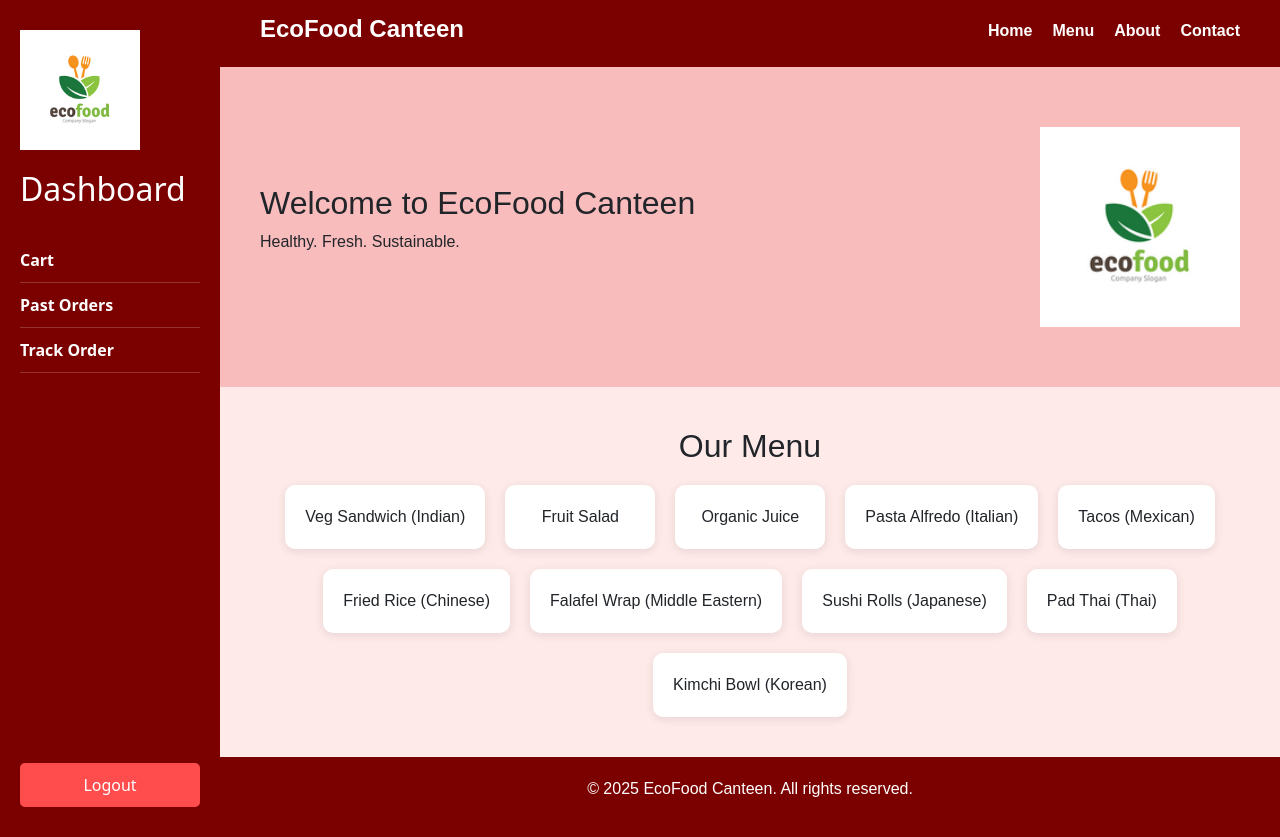
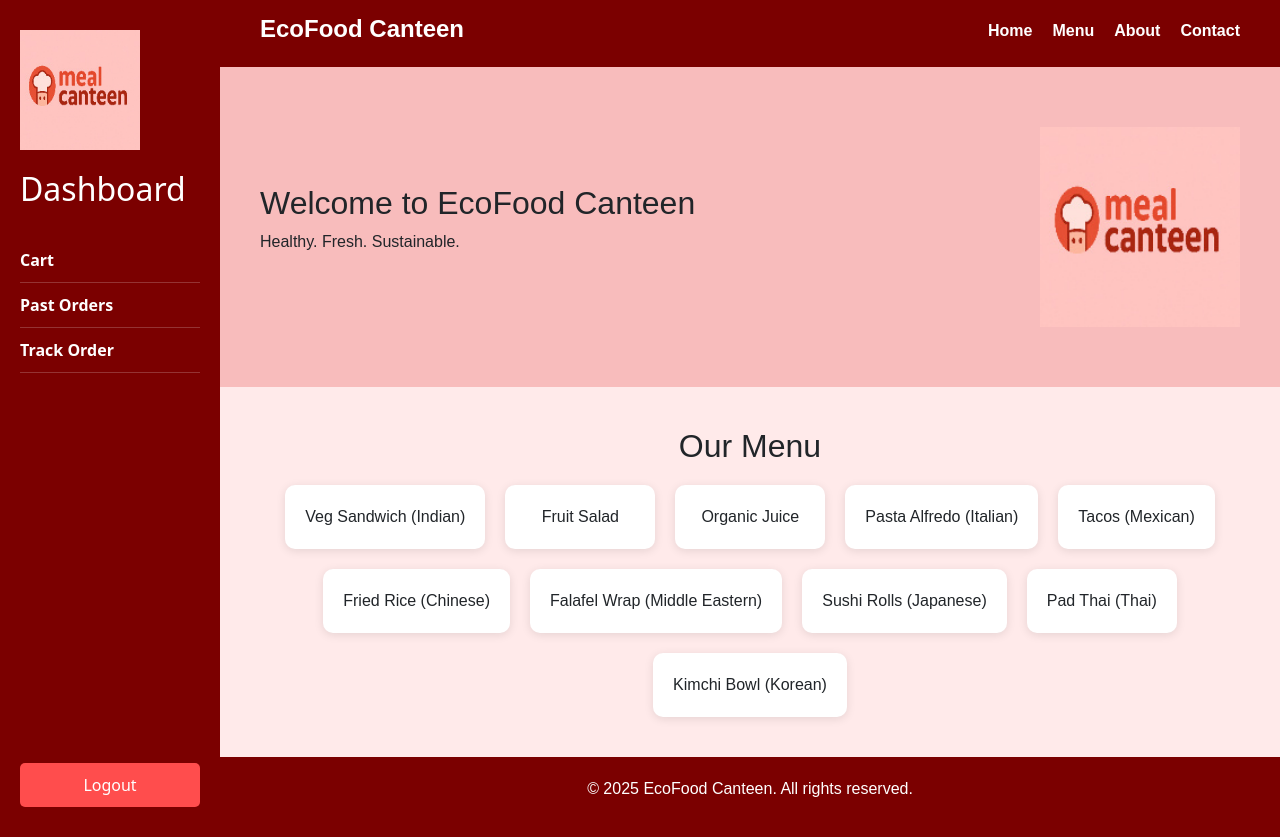
Before and after one commit to Nihar0710/Canteen, a React (Create React App) app: page /dashboard in a window 1280 px wide. Built offline with nearby package versions, Linux system fonts and the light colour scheme.

Commit message:
Logo changed

```diff
--- a/src/components/Login/Login.js
+++ b/src/components/Login/Login.js
@@ -1,7 +1,7 @@
 import React, { useEffect, useState } from "react";
 import { data, Route, useNavigate } from "react-router-dom";
 import { FaUser, FaLock } from "react-icons/fa";
-import logo from '../../pic1.png';
+import logo from '../../Projectlogo.jpeg';
 import  Login  from "../Login/Login.css";
 
 const Log = () => {
--- a/src/components/Login/Register.js
+++ b/src/components/Login/Register.js
@@ -1,6 +1,6 @@
 import React, { useState } from "react";
 import { useNavigate } from "react-router-dom";
-import logo from '../../pic1.png';
+import logo from '../../Projectlogo.jpeg';
 import  Login  from "../Login/Login.css";
 
 const Register = () => {
--- a/src/components/MyForm.js
+++ b/src/components/MyForm.js
@@ -14,7 +14,7 @@ function MyForm() {
       <div style={styles.sidebar}>
         <div>
           <img
-            src={require("../pic1.png")}
+            src={require("../Projectlogo.jpeg")}
             alt="EcoFood Logo"
             style={{ width: "120px", marginBottom: "20px" }}
           />
@@ -48,7 +48,7 @@ function MyForm() {
             <p>Healthy. Fresh. Sustainable.</p>
           </div>
           <img
-            src={require("../pic1.png")}
+            src={require("../Projectlogo.jpeg")}
             alt="EcoFood"
             style={styles.heroImage}
           />
```
Also changed, not shown: src/Projectlogo.jpeg (added).
